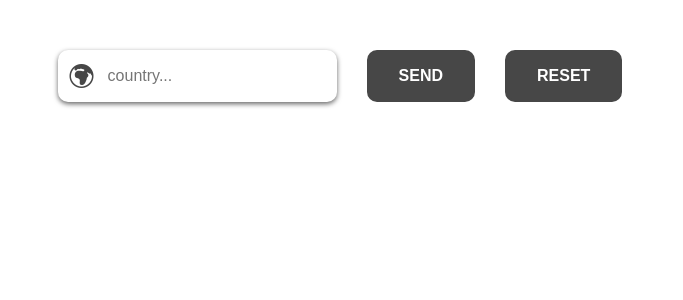
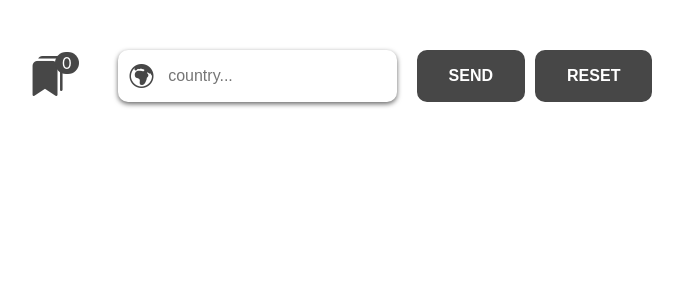
Before and after one commit to anpdko/tz-company, a React (Create React App) app: page / in a window 1280 px wide. Shown: the top 300 px of the page, without its empty margins (300-983 px from the left). Built offline with nearby package versions, Linux system fonts and the light colour scheme.

Commit message:
task-3 BONUS

```diff
--- a/src/components/Universities/Universities.module.scss
+++ b/src/components/Universities/Universities.module.scss
@@ -5,8 +5,44 @@
       display: flex;
       align-items: center;
       justify-content: center;
-      gap: 30px;
+      gap: 20px;
       margin: 50px 0;
+
+      .bookmarks{
+         position: relative;
+         margin-right: 30px;
+
+         i{
+            font-size: 2.5rem;
+            color: #474747;
+            cursor: pointer;
+         }
+
+         &::after{
+            content: attr(data-count);
+            display: flex;
+            position: absolute;
+            left: 1.7rem;
+            top: 0;
+            background-color: #474747;
+            padding: 1px 7px;
+            border-radius: 99px;
+            color: #fff;
+         }
+      }
+
+      .btns{
+         display: flex;
+         align-items: center;
+         justify-content: center;
+         gap: 10px;
+      }
+   }
+
+   h2 {
+      width: 100%;
+      text-align: center;
+      margin-bottom: 30px;
    }
 
    .list_university {
@@ -30,7 +66,8 @@
             h3 {
                margin: 0;
                font-size: 1rem;
-               color: #474747;            }
+               color: #474747;
+            }
 
             .right_box{
                display: flex;
--- a/src/components/Universities/Universities.tsx
+++ b/src/components/Universities/Universities.tsx
@@ -1,4 +1,4 @@
-import React, { useState, useEffect } from 'react'
+import React, { useEffect, useState } from 'react'
 import s from './Universities.module.scss'
 import Input from '../UI/Input/Input';
 import Button from '../UI/Button/Button';
@@ -18,47 +18,102 @@ interface IUniversity {
 const Universities = () => {
    const [universities, setUniversities] = useState<IUniversity[]>([])
    const [inputCountry, setInputCountry] = useState<string>('')
+   const [title, setTitle] = useState<string>('')
+   const [bookmarks, setBookmarks] = useState<IUniversity[]>([])
 
    const getUniversities = async () => {
       if (inputCountry) {
          const res = await axios.get(`http://universities.hipolabs.com/search?country=${inputCountry}`)
-         setUniversities(res.data.map((item:IUniversity) => {return {...item, bookmark: false}}))
+         const data = res.data.slice(0, res.data.length / 2) // Убираем повторяющийся
+         setTitle(data[0].country)
+         changeUniversitiesBookmark(data)
       }
       else {
          alert('Please fill in all fields')
       }
    }
 
-   const changeBookmark = (name:string) => {
-      setUniversities(universities.map((university) => {
-         if(university.name === name) {
-            return { ...university, bookmark: !university.bookmark}
+   const changeBookmark = async (university: IUniversity) => {
+      try {
+         let newBookmarks = bookmarks
+
+         // Добавление или удаление в localStorage
+         if (!isBookmark(bookmarks, university)) {
+            newBookmarks.push(university);
+         } else {
+            newBookmarks = bookmarks.filter((bookmark: IUniversity) => bookmark.name !== university.name)
          }
-         return university
+         setBookmarks(newBookmarks)
+         await localStorage.setItem('bookmarkUniversities', JSON.stringify(newBookmarks));
+
+         setUniversities(universities.map((item) => {
+            if (item.name === university.name) {
+               return { ...university, bookmark: !university.bookmark };
+            }
+            return item;
+         }));
+      } catch (error) {
+         console.error(error);
+      }
+   };
+
+   const changeUniversitiesBookmark = (universities: IUniversity[]) => {
+      // Добавляем поле bookmark
+      setUniversities(universities.map((item: IUniversity) => {
+         if (isBookmark(bookmarks, item)) {
+            return { ...item, bookmark: true }
+         }
+         return { ...item, bookmark: false }
       }))
    }
+
+
+   const showBookmarks = () => {
+      setUniversities(bookmarks)
+      setTitle('Bookmarks')
+      changeUniversitiesBookmark(bookmarks)
+   }
+
+   const getBookmarks = () => {
+      const bookmarksData = localStorage.getItem('bookmarkUniversities');
+      let bookmarks = bookmarksData ? JSON.parse(bookmarksData) : [];
+      return Array.isArray(bookmarks) ? bookmarks : [];
+   };
+
+   const isBookmark = (bookmarks: IUniversity[], university: IUniversity) => {
+      return bookmarks.some((bookmark) => bookmark.name === university.name);
+   };
+
+   useEffect(() => {
+      const bookmarks = getBookmarks()
+      setBookmarks(bookmarks)
+   }, [])
+
 
    const reset = () => {
       setUniversities([])
       setInputCountry('')
    }
 
-   useEffect(() => {
-      console.log(universities)
-   }, [universities])
-
    return (
       <div className={s.universities}>
          <div className={s.control}>
+            <div data-count={bookmarks.length} className={s.bookmarks} onClick={showBookmarks}>
+               <i className="bi bi-bookmarks-fill"></i>
+            </div>
             <Input
                placeholder='country...'
                value={inputCountry}
                setValue={setInputCountry}
                list={countrysData}
             ><i className="bi bi-globe-europe-africa"></i></Input>
-            <Button onClick={getUniversities}>SEND</Button>
-            <Button onClick={reset}>RESET</Button>
+            <div className={s.btns}>
+               <Button onClick={getUniversities}>SEND</Button>
+               <Button onClick={reset}>RESET</Button>
+            </div>
+
          </div>
+         <h2>{title}</h2>
          <ol className={s.list_university}>
             {universities.map((university, index) =>
                <li key={index} className={s.item}>
@@ -67,8 +122,8 @@ const Universities = () => {
                      <span className={s.right_box}>
                         <a target="_blank" rel="noreferrer" href={university.web_pages[0]}>{university.web_pages[0]}</a>
                         {university.bookmark
-                        ? <i onClick={()=>changeBookmark(university.name)} className="bi bi-bookmark-check-fill"></i>
-                        : <i onClick={()=>changeBookmark(university.name)} className="bi bi-bookmark-plus"></i>
+                           ? <i onClick={() => changeBookmark(university)} className="bi bi-bookmark-check-fill"></i>
+                           : <i onClick={() => changeBookmark(university)} className="bi bi-bookmark-plus"></i>
                         }
                      </span>
                   </span>
```
Also changed, not shown: src/components/UI/Input/Input.tsx (line endings or trailing spaces).
